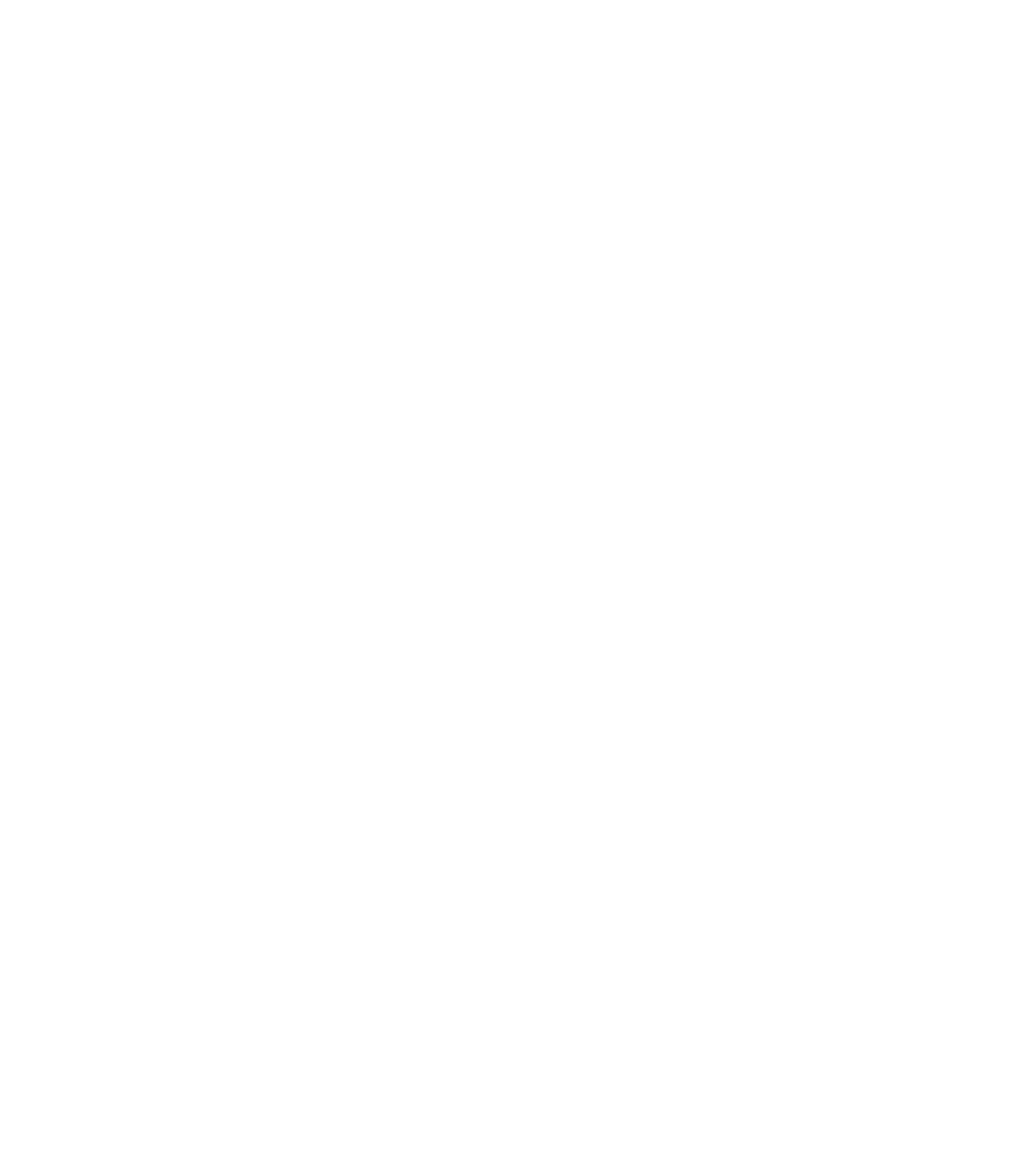
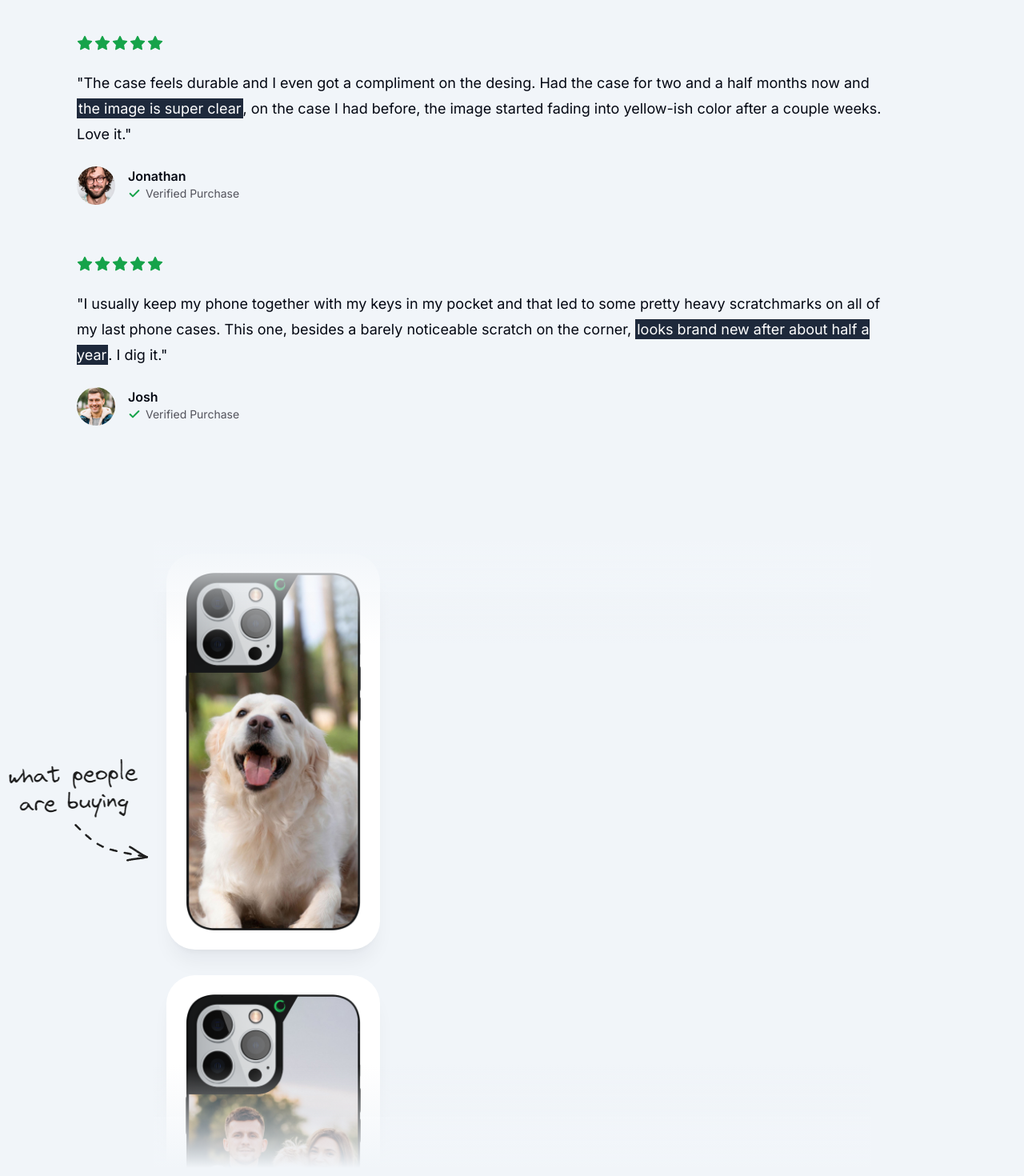
Before and after one commit to dioScar90/usecase, a Next.js app: page / in a window 1280 px wide. Shown: the part 1260-2730 px from the top of the page at 80% size. Before the commit the page ends 995 px from the top, so only its background shows below. Built offline with nearby package versions, Linux system fonts and the light colour scheme; no server answers.

Commit message:
landing page almost ready

```diff
--- a/package.json
+++ b/package.json
@@ -14,6 +14,7 @@
     "@radix-ui/react-slot": "^1.0.2",
     "class-variance-authority": "^0.7.0",
     "clsx": "^2.1.1",
+    "framer-motion": "^11.1.7",
     "lucide-react": "^0.378.0",
     "next": "14.2.3",
     "react": "^18",
--- a/src/app/page.tsx
+++ b/src/app/page.tsx
@@ -1,5 +1,7 @@
+import { Icons } from "@/components/Icons";
 import { MaxWidthWrapper } from "@/components/MaxWidthWrapper";
 import { Phone } from "@/components/Phone";
+import { Reviews } from "@/components/Reviews";
 import { UseCase } from "@/components/UseCase";
 import { Check, Star } from "lucide-react";
 
@@ -70,6 +72,87 @@
           </div>
         </MaxWidthWrapper>
       </section>
+
+      {/* value proposition section */}
+      <section className="bg-slate-100 py-24">
+        <MaxWidthWrapper className="flex flex-col items-center gap-16 sm:gap-32">
+          <div className="flex flex-col lg:flex-row items-center gap-4 sm:gap-6">
+            <h2 className="order-1 mt-2 tracking-tight text-center text-balance !leading-tight font-bold text-5xl md:text-6xl text-gray-900">
+              What our{' '}
+              <span className="relative px-2">
+                costumers <Icons.underline className="hidden sm:block pointer-events-none absolute inset-x-0 -bottom-6 text-green-500" />
+              </span>{' '}
+              say
+            </h2>
+            <img src="/snake-2.png" alt="Snake 2" className="w-24 order-0 lg:order-2" />
+          </div>
+
+          <div className="mx-auto grid max-w-2xl grid-cols-1 px-4 lg:mx-0 lg:max-w-none lg:gird-cols-2 gap-y-16">
+            <div className="flex flex-auto flex-col gap-4 lg:pr-8 xl:pr-20">
+              <div className="flex gap-0.5 mb-2">
+                <Star className="h-5 w-5 text-green-600 fill-green-600" />
+                <Star className="h-5 w-5 text-green-600 fill-green-600" />
+                <Star className="h-5 w-5 text-green-600 fill-green-600" />
+                <Star className="h-5 w-5 text-green-600 fill-green-600" />
+                <Star className="h-5 w-5 text-green-600 fill-green-600" />
+              </div>
+              <div className="text-lg leading-8">
+                <p>
+                  "The case feels durable and I even got a compliment on the desing. Had the case for two and a half months now and{' '}
+                  <span className="p-0.5 bg-slate-800 text-white">
+                    the image is super clear
+                  </span>
+                  , on the case I had before, the image started fading into yellow-ish color after a couple weeks. Love it."
+                </p>
+              </div>
+              <div className="flex gap-4 mt-2">
+                <img src="/users/user-1.png" alt="User" className="rounded-full h-12 w-12 object-cover" />
+                <div className="flex flex-col">
+                  <p className="font-semibold">Jonathan</p>
+                  <div className="flex gap-1.5 items-center text-zinc-600">
+                    <Check className="h-4 w-4 stroke-[3px] text-green-600" />
+                    <p className="text-sm">Verified Purchase</p>
+                  </div>
+                </div>
+              </div>
+            </div>
+
+            {/* second user review */}
+            <div className="flex flex-auto flex-col gap-4 lg:pr-8 xl:pr-20">
+              <div className="flex gap-0.5 mb-2">
+                <Star className="h-5 w-5 text-green-600 fill-green-600" />
+                <Star className="h-5 w-5 text-green-600 fill-green-600" />
+                <Star className="h-5 w-5 text-green-600 fill-green-600" />
+                <Star className="h-5 w-5 text-green-600 fill-green-600" />
+                <Star className="h-5 w-5 text-green-600 fill-green-600" />
+              </div>
+              <div className="text-lg leading-8">
+                <p>
+                  "I usually keep my phone together with my keys in my pocket and that led to some pretty heavy scratchmarks on all of my last phone cases. This one, besides a barely noticeable scratch on the corner,{' '}
+                  <span className="p-0.5 bg-slate-800 text-white">
+                    looks brand new after about half a year
+                  </span>
+                  . I dig it."
+                </p>
+              </div>
+              <div className="flex gap-4 mt-2">
+                <img src="/users/user-4.jpg" alt="User" className="rounded-full h-12 w-12 object-cover" />
+                <div className="flex flex-col">
+                  <p className="font-semibold">Josh</p>
+                  <div className="flex gap-1.5 items-center text-zinc-600">
+                    <Check className="h-4 w-4 stroke-[3px] text-green-600" />
+                    <p className="text-sm">Verified Purchase</p>
+                  </div>
+                </div>
+              </div>
+            </div>
+          </div>
+        </MaxWidthWrapper>
+
+        <div className="pt-16">
+          <Reviews />
+        </div>
+      </section>
     </div>
   );
 }
--- /dev/null
+++ b/src/components/Icons.tsx
@@ -0,0 +1,20 @@
+import { LucideProps } from "lucide-react";
+
+export const Icons = {
+  underline: (props: LucideProps) => (
+    <svg {...props} viewBox='0 0 687 155'>
+      <g
+        stroke='currentColor'
+        strokeWidth='7'
+        fill='none'
+        fillRule='evenodd'
+        strokeLinecap='round'
+        strokeLinejoin='round'>
+        <path
+          d='M20 98c27-13.3333333 54-20 81-20 40.5 0 40.5 20 81 20s40.626917-20 81-20 40.123083 20 80.5 20 40.5-20 81-20 40.5 20 81 20 40.626917-20 81-20c26.915389 0 53.748722 6.6666667 80.5 20'
+          opacity='.3'></path>
+        <path d='M20 118c27-13.3333333 54-20 81-20 40.5 0 40.5 20 81 20s40.626917-20 81-20 40.123083 20 80.5 20 40.5-20 81-20 40.5 20 81 20 40.626917-20 81-20c26.915389 0 53.748722 6.6666667 80.5 20'></path>
+      </g>
+    </svg>
+  ),
+}
--- /dev/null
+++ b/src/components/Reviews.tsx
@@ -0,0 +1,133 @@
+'use client'
+
+import { CSSProperties, HTMLAttributes, useEffect, useRef, useState } from "react"
+import { MaxWidthWrapper } from "./MaxWidthWrapper"
+import { useInView } from "framer-motion"
+import { cn } from "@/lib/utils"
+import { Phone } from "./Phone"
+
+const PHONES = [
+  '/testimonials/1.jpg',
+  '/testimonials/2.jpg',
+  '/testimonials/3.jpg',
+  '/testimonials/4.jpg',
+  '/testimonials/5.jpg',
+  '/testimonials/6.jpg',
+]
+
+function splitArray<T>(arr: Array<T>, numParts: number) {
+  return arr.reduce((acc: Array<Array<T>>, curr: T, i) => {
+    const index = i % numParts
+
+    acc[index] ??= []
+    acc[index].push(curr)
+
+    return acc
+  }, [])
+}
+
+interface ReviewProps extends HTMLAttributes<HTMLDivElement> {
+  imgSrc: string
+}
+
+const Review = ({ imgSrc, className, ...props }: ReviewProps) => {
+  const POSSIBLE_ANIMATION_DELAYS = ['0s', '0.1s', '0.2s', '0.3s', '0.4s', '0.5s']
+  const animationDelay = POSSIBLE_ANIMATION_DELAYS[Math.floor(Math.random() * POSSIBLE_ANIMATION_DELAYS.length)]
+  console.log('animationDelay', animationDelay)
+
+  return (
+    <div className={cn('animate-fade-in rounded-[2.25rem] bg-white p-6 opacity-0 shadow-xl shadow-slate-900/5', className)} style={{ animationDelay } as CSSProperties} {...props}>
+      <Phone imgSrc={imgSrc} />
+    </div>
+  )
+}
+
+const ReviewColumn = ({
+  reviews,
+  className,
+  reviewClassName,
+  msPerPixel = 0
+}: {
+  reviews: string[],
+  className?: string,
+  reviewClassName?: (reviewIndex: number) => string,
+  msPerPixel?: number
+}) => {
+  const columnRef = useRef<HTMLDivElement | null>(null)
+  const [columnHeight, setColumnHeight] = useState(0)
+  const duration = `${columnHeight * msPerPixel}ms`
+
+  useEffect(() => {
+    if (!columnRef.current) {
+      return
+    }
+
+    const resizeObserver = new ResizeObserver(() => {
+      setColumnHeight(columnRef.current?.offsetHeight ?? 0)
+    })
+
+    resizeObserver.observe(columnRef.current)
+
+    return () => resizeObserver.disconnect()
+  }, [])
+
+  return (
+    <div ref={columnRef} className={cn('animate-marquee space-y-8 py-4', className)} style={{'--marquee-duration': duration} as CSSProperties}>
+      {reviews.concat(reviews).map((imgSrc, reviewIndex) => (
+        <Review key={reviewIndex} className={reviewClassName?.(reviewIndex % reviews.length)} imgSrc={imgSrc} />
+      ))}
+    </div>
+  )
+}
+
+const ReviewGrid = () => {
+  const containerRef = useRef<HTMLDivElement | null>(null)
+  const isInView = useInView(containerRef, { once: true, amount: 0.4 })
+  const columns = splitArray(PHONES, 3)
+  const column1 = columns[0]
+  const column2 = columns[1]
+  const column3 = splitArray(columns[2], 2)
+
+  return (
+    <div ref={containerRef} className="relative -mx-4 mt-16 grid h-[49rem] max-h-[150vh] grid-cols-1 items-start gap-8 overflow-hidden px-4 sm:mt-20 md:grid-cols-2 lg:grid-cols-3">
+      {isInView ? (
+        <>
+          <ReviewColumn
+            reviews={[...column1, ...column3.flat(), ...column2]}
+            reviewClassName={(reviewIndex) =>
+              cn({
+                'md:hidden': reviewIndex >= column1.length + column3[0].length,
+                'lg:hidden': reviewIndex >= column1.length,
+              })
+            }
+            msPerPixel={10}
+          />
+          <ReviewColumn
+            reviews={[...column2, ...column3[1]]}
+            className="hidden md:block"
+            reviewClassName={(reviewIndex) => reviewIndex >= column2.length ? 'lg:hidden' : ''}
+            msPerPixel={15}
+          />
+          <ReviewColumn
+            reviews={column3.flat()}
+            className="hidden md:block"
+            msPerPixel={10}
+          />
+        </>
+      ) : null}
+
+      <div className="pointer-events-none absolute inset-x-0 top-0 h-32 bg-gradient-to-b from-slate-100" />
+      <div className="pointer-events-none absolute inset-x-0 bottom-0 h-32 bg-gradient-to-t from-slate-100" />
+    </div>
+  )
+}
+
+export const Reviews = () => {
+  return (
+    <MaxWidthWrapper className="relative max-w-5xl">
+      <img src="/what-people-are-buying.png" alt="What people are buying" className="absolute select-none hidden xl:block -left-32 top-1/3" aria-hidden="true" />
+
+      <ReviewGrid />
+    </MaxWidthWrapper>
+  )
+}
--- a/tailwind.config.ts
+++ b/tailwind.config.ts
@@ -59,18 +59,23 @@
         sm: "calc(var(--radius) - 4px)",
       },
       keyframes: {
-        "accordion-down": {
-          from: { height: "0" },
-          to: { height: "var(--radix-accordion-content-height)" },
+        "fade-in": {
+          from: {
+            opacity: "0"
+          },
+          to: {
+            opacity: "1"
+          }
         },
-        "accordion-up": {
-          from: { height: "var(--radix-accordion-content-height)" },
-          to: { height: "0" },
-        },
+        marquee: {
+          '100%': {
+            transform: 'translateY(-50)',
+          }
+        }
       },
       animation: {
-        "accordion-down": "accordion-down 0.2s ease-out",
-        "accordion-up": "accordion-up 0.2s ease-out",
+        "marquee": "marquee var(--marquee-duration) linear infinite",
+        "fade-in": "fade-in 0.5s linear forwards",
       },
     },
   },
```
Also changed, not shown: 2 other files (tests, documents, lock files or other folders).
